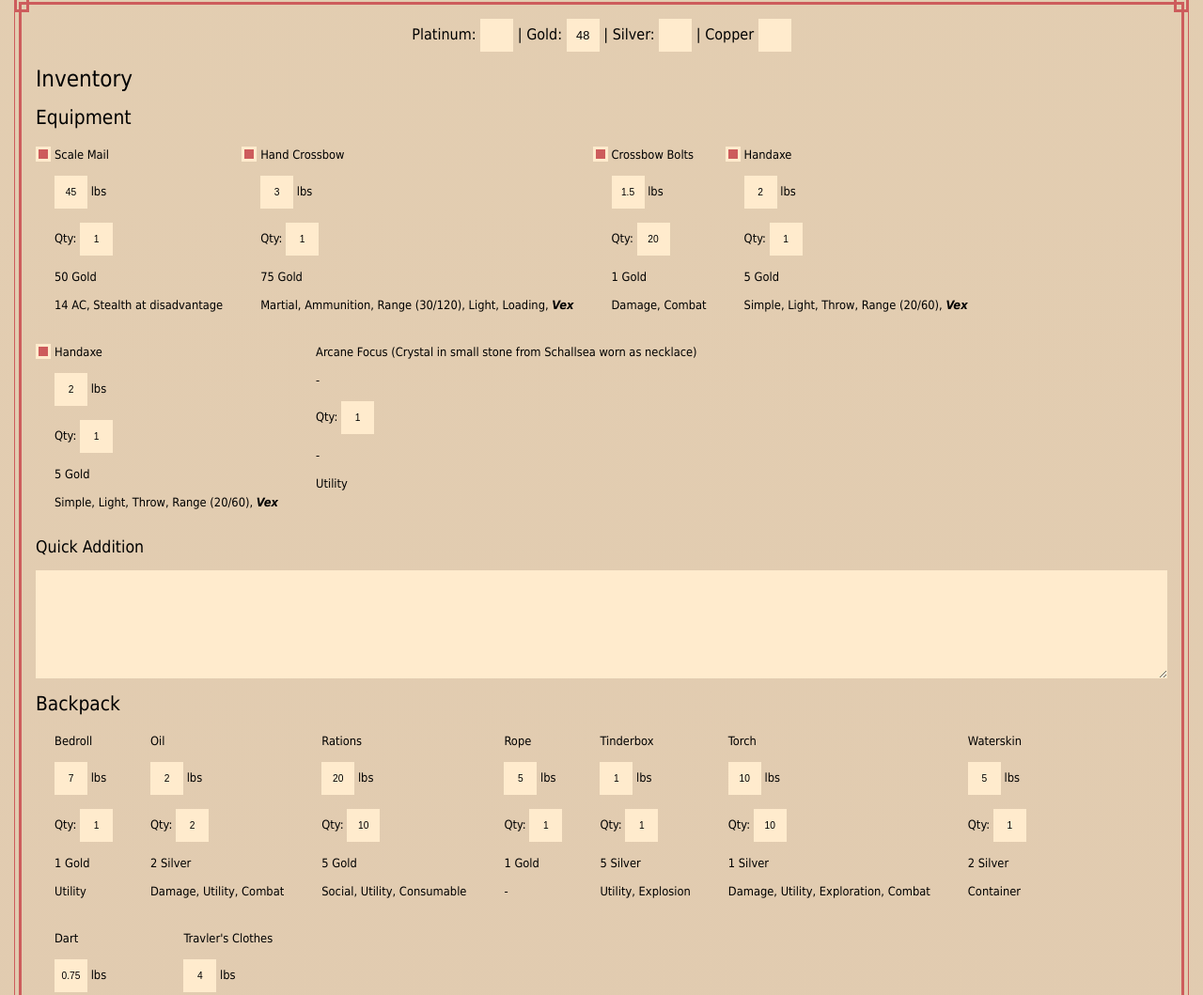
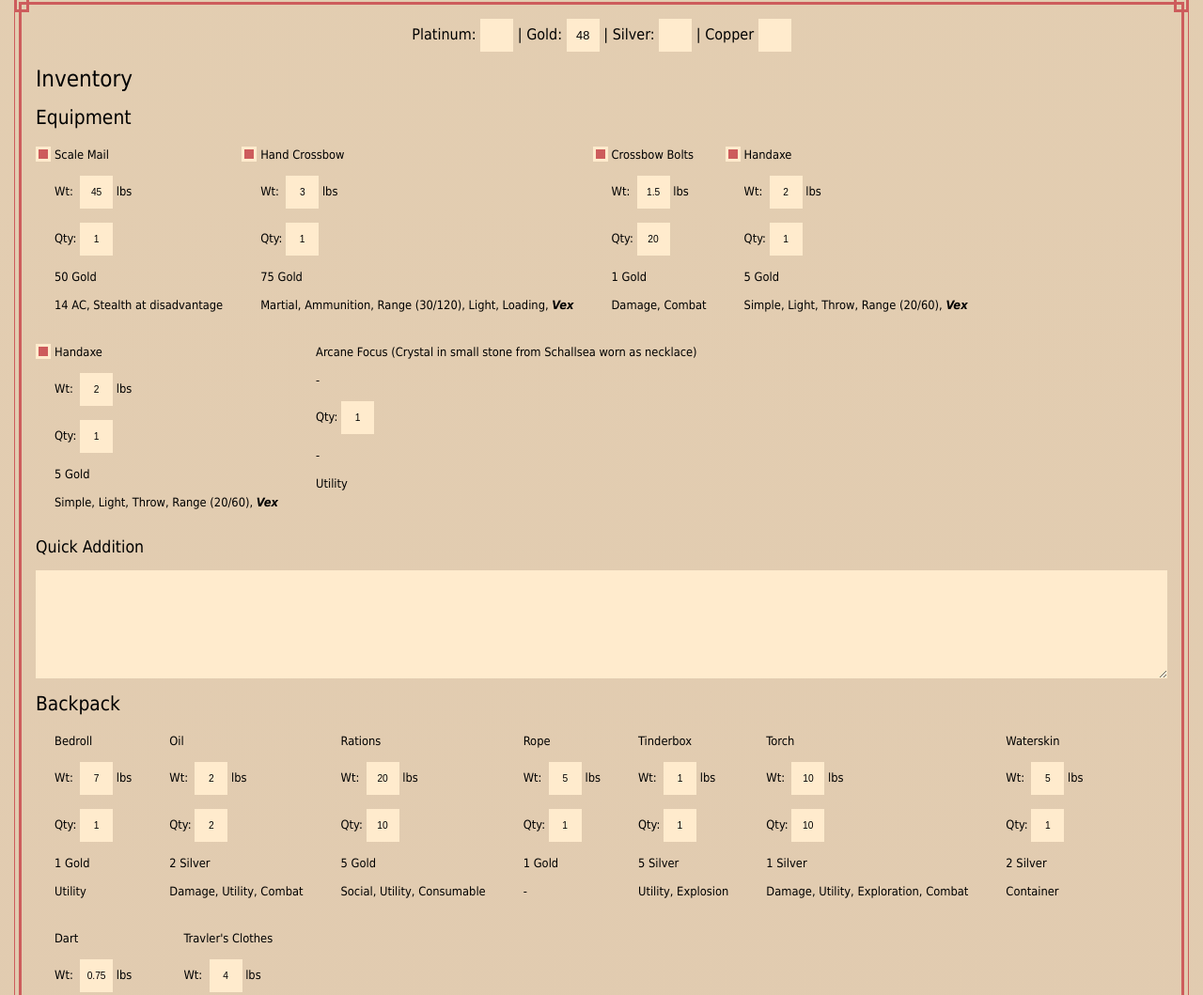
Before and after one commit to OhNo-ItsNate/shep, a plain HTML site: page index.html in a window 1280 px wide. Shown: the part 2066-3125 px from the top of the page at 94% size. Drawn offline with Linux system fonts and the light colour scheme.

Commit message:
update index.html to include 'Wt:' before the weight of items

```diff
--- a/index.html
+++ b/index.html
@@ -497,7 +497,7 @@
                 <div class="scaleMail">
                     <input type="checkbox" class="equip" checked /><div class="realEquip"></div>
                     <p>Scale Mail</p>
-                    <p><input type="number" value="45" /> lbs</p>
+                    <p>Wt:&nbsp; <input type="number" value="45" /> lbs</p>
                     <p>Qty: <input type="number" value="1" /></p>
                     <p>50 Gold</p>
                     <p>14 AC, Stealth at disadvantage</p>
@@ -505,7 +505,7 @@
                 <div class="handCrossbow">
                     <input type="checkbox" class="equip" checked /><div class="realEquip"></div>
                     <p>Hand Crossbow</p>
-                    <p><input type="number" value="3" /> lbs</p>
+                    <p>Wt:&nbsp; <input type="number" value="3" /> lbs</p>
                     <p>Qty: <input type="number" value="1" /></p>
                     <p>75 Gold</p>
                     <p>Martial, Ammunition, Range (30/120), Light, Loading, <strong><i>Vex</i></strong></p>
@@ -513,7 +513,7 @@
                 <div class="crossbowBolts">
                     <input type="checkbox" class="equip" checked /><div class="realEquip"></div>
                     <p>Crossbow Bolts</p>
-                    <p><input type="number" value="1.5" /> lbs</p>
+                    <p>Wt:&nbsp; <input type="number" value="1.5" /> lbs</p>
                     <p>Qty: <input type="number" value="20" /></p>
                     <p>1 Gold</p>
                     <p>Damage, Combat</p>
@@ -521,7 +521,7 @@
                 <div class="handAxe">
                     <input type="checkbox" class="equip" checked /><div class="realEquip"></div>
                     <p>Handaxe</p>
-                    <p><input type="number" value="2" /> lbs</p>
+                    <p>Wt:&nbsp; <input type="number" value="2" /> lbs</p>
                     <p>Qty: <input type="number" value="1" /></p>
                     <p>5 Gold</p>
                     <p>Simple, Light, Throw, Range (20/60),  <strong><i>Vex</i></strong></p>
@@ -529,7 +529,7 @@
                 <div class="handAxe">
                     <input type="checkbox" class="equip" checked /><div class="realEquip"></div>
                     <p>Handaxe</p>
-                    <p><input type="number" value="2" /> lbs</p>
+                    <p>Wt:&nbsp; <input type="number" value="2" /> lbs</p>
                     <p>Qty: <input type="number" value="1" /></p>
                     <p>5 Gold</p>
                     <p>Simple, Light, Throw, Range (20/60),  <strong><i>Vex</i></strong></p>
@@ -547,63 +547,63 @@
                 <h3>Backpack</h3>
                 <div class="bedroll">
                     <p>Bedroll</p>
-                    <p><input type="number" value="7" /> lbs</p>
+                    <p>Wt:&nbsp; <input type="number" value="7" /> lbs</p>
                     <p>Qty: <input type="number" value="1" /></p>
                     <p>1 Gold</p>
                     <p>Utility</p>
                 </div>
                 <div class="oil">
                     <p>Oil</p>
-                    <p><input type="number" value="2" /> lbs</p>
+                    <p>Wt:&nbsp; <input type="number" value="2" /> lbs</p>
                     <p>Qty: <input type="number" value="2" /></p>
                     <p>2 Silver</p>
                     <p>Damage, Utility, Combat</p>
                 </div>
                 <div class="rations">
                     <p>Rations</p>
-                    <p><input type="number" value="20" /> lbs</p>
+                    <p>Wt:&nbsp; <input type="number" value="20" /> lbs</p>
                     <p>Qty: <input type="number" value="10" /></p>
                     <p>5 Gold</p>
                     <p>Social, Utility, Consumable</p>
                 </div>
                 <div class="rope">
                     <p>Rope</p>
-                    <p><input type="number" value="5" /> lbs</p>
+                    <p>Wt:&nbsp; <input type="number" value="5" /> lbs</p>
                     <p>Qty: <input type="number" value="1" /></p>
                     <p>1 Gold</p>
                     <p>-</p>
                 </div>
                 <div class="tinderbox">
                     <p>Tinderbox</p>
-                    <p><input type="number" value="1" /> lbs</p>
+                    <p>Wt:&nbsp; <input type="number" value="1" /> lbs</p>
                     <p>Qty: <input type="number" value="1" /></p>
                     <p>5 Silver</p>
                     <p>Utility, Explosion</p>
                 </div>
                 <div class="torch">
                     <p>Torch</p>
-                    <p><input type="number" value="10" /> lbs</p>
+                    <p>Wt:&nbsp; <input type="number" value="10" /> lbs</p>
                     <p>Qty: <input type="number" value="10" /></p>
                     <p>1 Silver</p>
                     <p>Damage, Utility, Exploration, Combat</p>
                 </div>
                 <div class="waterskin">
                     <p>Waterskin</p>
-                    <p><input type="number" value="5" /> lbs</p>
+                    <p>Wt:&nbsp; <input type="number" value="5" /> lbs</p>
                     <p>Qty: <input type="number" value="1" /></p>
                     <p>2 Silver</p>
                     <p>Container</p>
                 </div>
                 <div class="dart">
                     <p>Dart</p>
-                    <p><input type="number" value="0.75" /> lbs</p>
+                    <p>Wt:&nbsp; <input type="number" value="0.75" /> lbs</p>
                     <p>Qty: <input type="number" value="3" /></p>
                     <p>15 Silver</p>
                     <p>Damage Combat</p>
                 </div>
                 <div class="travlersClothes">
                     <p>Travler's Clothes</p>
-                    <p><input type="number" value="4" /> lbs</p>
+                    <p>Wt:&nbsp; <input type="number" value="4" /> lbs</p>
                     <p>Qty: <input type="number" value="1" /></p>
                     <p>2 Gold</p>
                     <p>Social, Outerwear</p>
@@ -614,7 +614,7 @@
                 <div class="item1">
                     <input type="checkbox" />
                     <p>ITEM_1</p>
-                    <p><input type="number" value="" /> lbs</p>
+                    <p>Wt:&nbsp; <input type="number" value="" /> lbs</p>
                     <p>Qty: <input type="number" value="" /></p>
                     <p>COST</p>
                     <p>NOTES</p>
@@ -622,7 +622,7 @@
                 <div class="item2">
                     <input type="checkbox" />
                     <p>ITEM_2</p>
-                    <p><input type="number" value="" /> lbs</p>
+                    <p>Wt:&nbsp; <input type="number" value="" /> lbs</p>
                     <p>Qty: <input type="number" value="" /></p>
                     <p>COST</p>
                     <p>NOTES</p>
@@ -633,7 +633,7 @@
                 <div class="item1">
                     <input type="checkbox" />
                     <p>ITEM_1</p>
-                    <p><input type="number" value="" /> lbs</p>
+                    <p>Wt:&nbsp; <input type="number" value="" /> lbs</p>
                     <p>Qty: <input type="number" value="" /></p>
                     <p>COST</p>
                     <p>NOTES</p>
@@ -641,7 +641,7 @@
                 <div class="item2">
                     <input type="checkbox" />
                     <p>ITEM_2</p>
-                    <p><input type="number" value="" /> lbs</p>
+                    <p>Wt:&nbsp; <input type="number" value="" /> lbs</p>
                     <p>Qty: <input type="number" value="" /></p>
                     <p>COST</p>
                     <p>NOTES</p>
```
